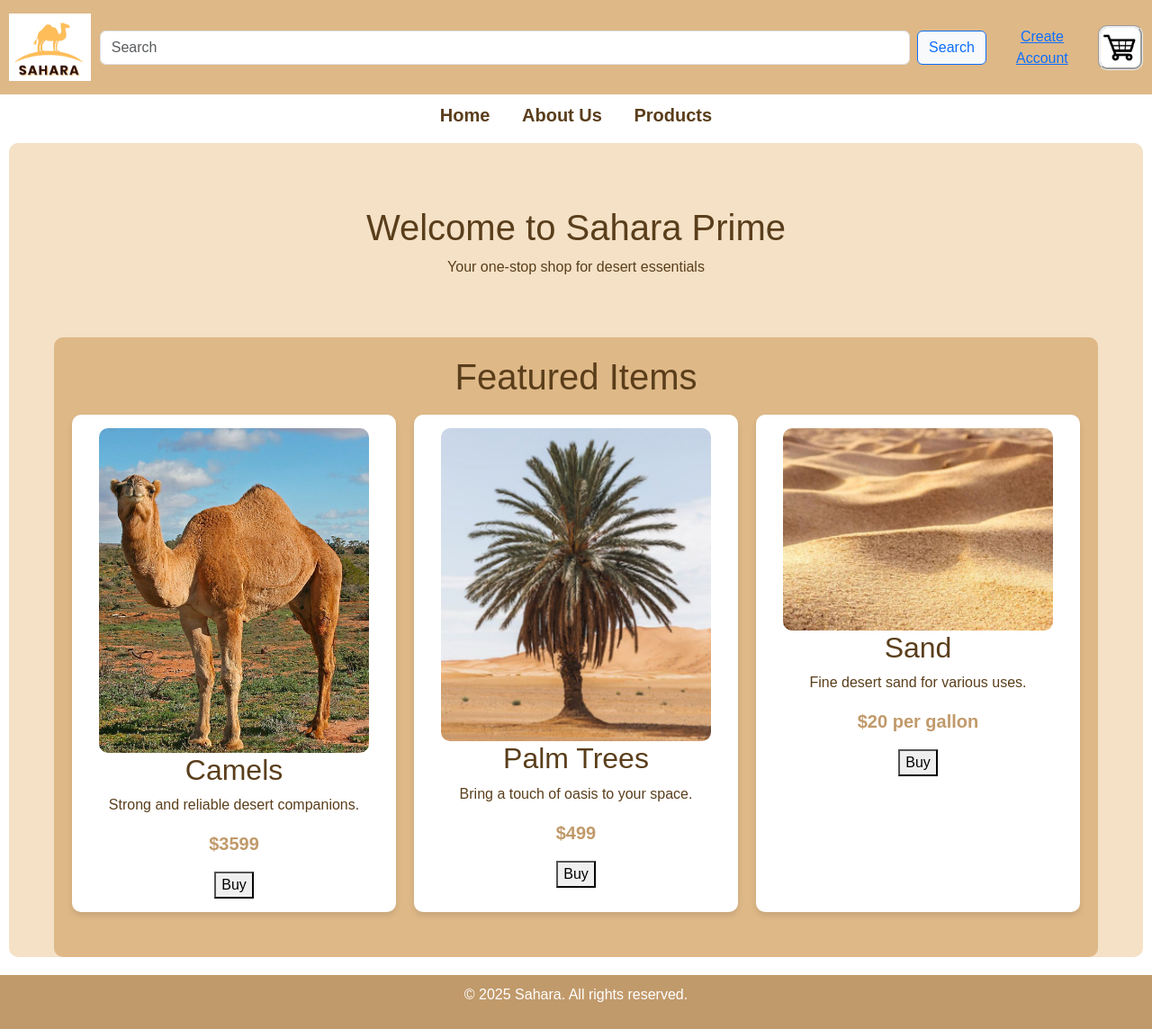
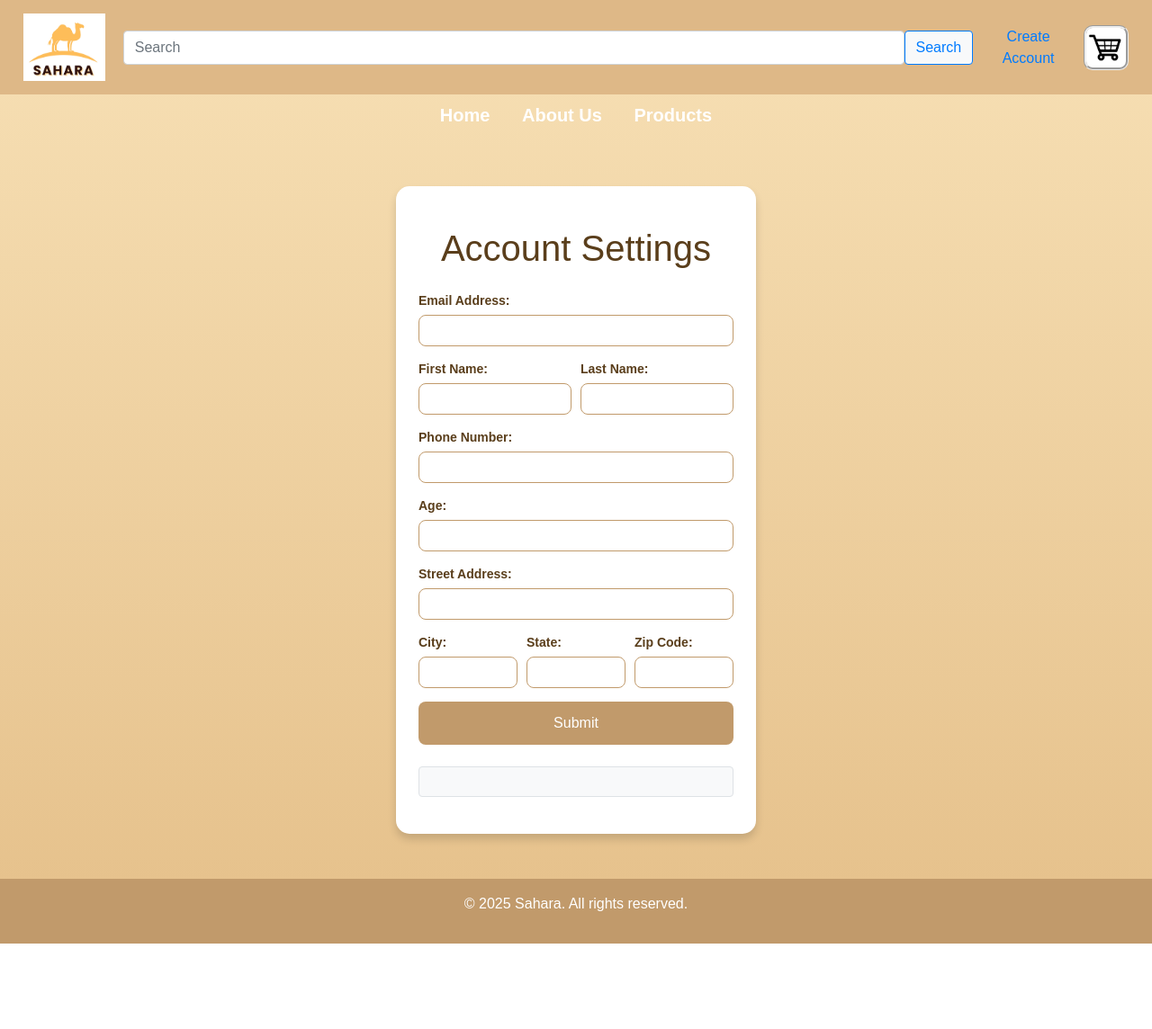
Before and after one commit to NoahR1224/IST256-Sahara, a plain HTML site: page index.html in a window 1280 px wide. Shown: the whole page at 90% size. After the commit the page ends 1049 px from the top, so only its background shows below. Drawn offline with nearby package versions, Linux system fonts and the light colour scheme.

Commit message:
Add files via upload

```diff
--- a/index.html
+++ b/index.html
@@ -1,18 +1,19 @@
-<!DOCTYPE HTML>
+<!DOCTYPE html>
 <html lang="en">
   <head>
-    <meta charset="UTF-8">
-    <meta name="viewport" content="width=device-width, initial-scale=1.0">
-    <title>Sahara - E-commerce</title>
-	<link href="https://cdn.jsdelivr.net/npm/bootstrap@5.3.3/dist/css/bootstrap.min.css" rel="stylesheet">
-	<link rel="stylesheet" href="styles/main.css">
+    <meta charset="UTF-8" />
+    <meta name="viewport" content="width=device-width, initial-scale=1.0"/>
+	  <title>Create Account - Sahara</title>
+    <link rel="stylesheet"href="https://maxcdn.bootstrapcdn.com/bootstrap/4.5.2/css/bootstrap.min.css"/>
+	  <link rel="stylesheet" href="../styles/main.css"/>
+	  <link rel="stylesheet" href="../styles/accountSettings.css" />
   </head>
   <body>
-	<!--Navbar-->
+    <!-- Header section with logo and navigation -->
     <nav class="navbar navbar-expand-sm topNav">
 		<!--Logo-->
 		<div class="logo-title">
-			<img src="images/sahara_logo.png" alt="Logo" class="logo">
+			<img src="../images/sahara_logo.png" alt="Logo" class="logo">
 		</div>
 		<!--Search Bar-->
 		<form class="d-flex ms-auto w-100 nav-item" role="search">
@@ -20,61 +21,87 @@
 		  	<button class="btn btn-outline-primary btn-light" type="submit">Search</button>
 		</form>
 		<!--Create Account Link-->
-		<a href="CreateAccount/index.html" class="nav-item">Create Account</a>
+		<a href="../CreateAccount/index.html" class="nav-item">Create Account</a>
 		<!--Cart Button-->
-		<img src="images/shopping_cart.png" alt="Shopping Cart" class="shopping_cart nav-item">
+		<img src="../images/shopping_cart.png" alt="Shopping Cart" class="shopping_cart nav-item">
 	</nav>
 
 	<!--Links-->
 	<nav class="navbar navbar-expand-sm justify-content-center bottomNav">
 		<ul class="nav-links">
-			<li><a href="index.html">Home</a></li>
+			<li><a href="../index.html">Home</a></li>
 			<li><a href="#">About Us</a></li>
 			<li><a href="#">Products</a></li>
 		</ul>
 	</nav>
 
-	<!--Homepage Body-->
-	<div class="homeBody">
-		<!--Welcome Text-->
-		<div class="welcome">
-			<h1>Welcome to Sahara Prime</h1>
-			<p>Your one-stop shop for desert essentials</p>
+    <section class="create-account container mt-5">
+      <h1 class="text-center mb-4">Account Settings</h1>
+      <form
+        id="shopper-form"
+        class="account-form"
+        onsubmit="return validateForm()"
+      >
+        <div class="form-group">
+          <label for="email">Email Address:</label>
+          <input type="email" id="email" class="form-control" required />
+          <span class="error" id="email-error"></span>
         </div>
-
-		<!--Featured Items-->
-		<div class="featuredItems">
-			<h1>Featured Items</h1>
-			<div class="container">
-				<div class="row">
-					<div class="col product">
-						<img src="images/products/camel.jpeg" alt="Palm Tree" class="responsive-img">
-						<h2>Camels</h2>
-						<p>Strong and reliable desert companions.</p>
-						<p class="price">$3599</p>
-						<button class="buy-btn">Buy</button>
+        <div class="form-row">
+          <div class="form-group col-md-6">
+            <label for="first-name">First Name:</label>
+            <input type="text" id="first-name" class="form-control" required />
+            <span class="error" id="first-name-error"></span>
           </div>
-					<div class="col product">
-						<img src="images/products/palm-tree.jpeg" alt="Palm Tree" class="responsive-img">
-						<h2>Palm Trees</h2>
-						<p>Bring a touch of oasis to your space.</p>
-						<p class="price">$499</p>
-						<button class="buy-btn">Buy</button>
-					</div>
-					<div class="col product">
-						<img src="images/products/sand.jpeg" alt="Sand" class="responsive-img">
-						<h2>Sand</h2>
-						<p>Fine desert sand for various uses.</p>
-						<p class="price">$20 per gallon</p>
-						<button class="buy-btn">Buy</button>
+          <div class="form-group col-md-6">
+            <label for="last-name">Last Name:</label>
+            <input type="text" id="last-name" class="form-control" required />
+            <span class="error" id="last-name-error"></span>
           </div>
         </div>
+        <div class="form-group">
+          <label for="phone">Phone Number:</label>
+          <input type="text" id="phone" class="form-control" />
         </div>
+        <div class="form-group">
+          <label for="age">Age:</label>
+          <input type="number" id="age" class="form-control" required />
+          <span class="error" id="age-error"></span>
+        </div>
+        <div class="form-group">
+          <label for="street">Street Address:</label>
+          <input type="text" id="street" class="form-control" required />
+          <span class="error" id="street-error"></span>
+        </div>
+        <div class="form-row">
+          <div class="form-group col-md-4">
+            <label for="city">City:</label>
+            <input type="text" id="city" class="form-control" required />
+            <span class="error" id="city-error"></span>
+          </div>
+          <div class="form-group col-md-4">
+            <label for="state">State:</label>
+            <input type="text" id="state" class="form-control" required />
+            <span class="error" id="state-error"></span>
+          </div>
+          <div class="form-group col-md-4">
+            <label for="zipcode">Zip Code:</label>
+            <input type="text" id="zipcode" class="form-control" required />
+            <span class="error" id="zipcode-error"></span>
           </div>
         </div>
 
-    <footer>
+        <button type="submit" class="create-btn">Submit</button>
+      </form>
+
+      <pre id="json-output" class="bg-light mt-4 p-3 border rounded"></pre>
+    </section>
+
+    <footer class="bg-brown text-white text-center py-3 mt-5">
       <p>&copy; 2025 Sahara. All rights reserved.</p>
     </footer>
+
+    <script src="../scripts/script.js"></script>
+    <script src="../scripts/shopper.js"></script>
   </body>
 </html>
```
Lines whose indentation alone changed are shown as unchanged.
